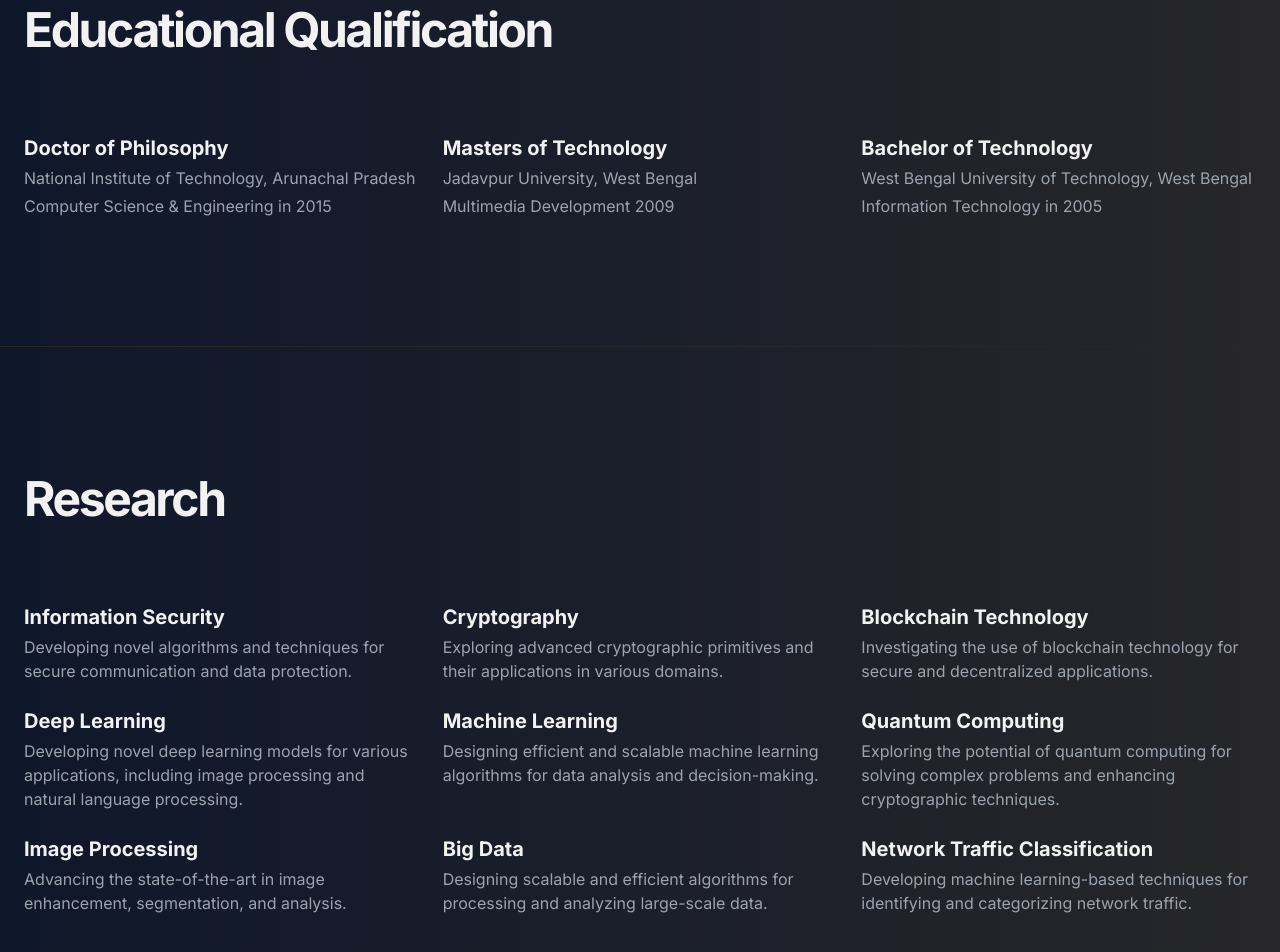
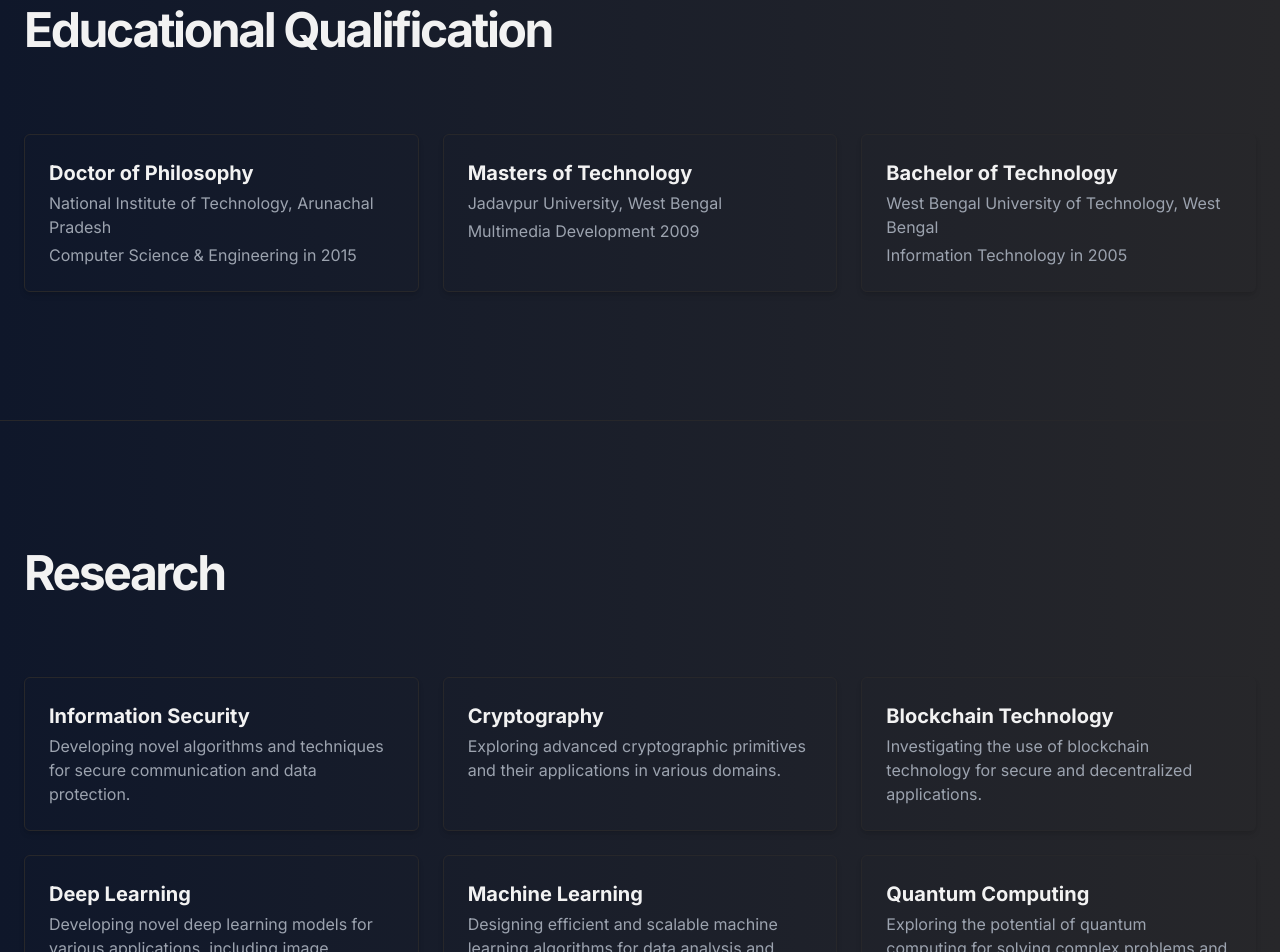
Before and after one commit to rsgoswami/rsgoswami.github.io, a Next.js app: page / in a window 1280 px wide. Shown: the part 980-1932 px from the top of the page. Built offline with nearby package versions, Linux system fonts and the light colour scheme.

Commit message:
card and css

```diff
--- a/src/app/globals.css
+++ b/src/app/globals.css
@@ -1,6 +1,15 @@
 @tailwind base;
   @tailwind components;
   @tailwind utilities;
+
+  @layer base {
+
+    .card {
+      @apply border backdrop:blur-md rounded-md hover:border-blue-500 shadow-md p-6 transition-all ease-in-out duration-300 cursor-pointer hover:scale-105
+    }
+
+  }
+
 
   @layer base {
     :root {
--- a/src/components/cv.jsx
+++ b/src/components/cv.jsx
@@ -13,7 +13,7 @@
   }
   return (
     (<div className="flex flex-col min-h-[100dvh]">
-      <header className="px-4 lg:px-6 h-14 flex items-center">
+      <header className="px-4 lg:px-6 h-14 flex items-center sticky top-0 shadow-lg z-40 backdrop-blur-md">
         <Link className="flex items-center justify-center" href="#">
         <svg xmlns="http://www.w3.org/2000/svg" fill="none" viewBox="0 0 24 24" strokeWidth={1.5} stroke="currentColor" className="w-6 h-6">
         <path strokeLinecap="round" strokeLinejoin="round" d="M17.25 6.75 22.5 12l-5.25 5.25m-10.5 0L1.5 12l5.25-5.25m7.5-3-4.5 16.5" />
@@ -56,7 +56,7 @@
               className="grid max-w-[1300px] mx-auto gap-4 px-4 sm:px-6 md:px-10 md:grid-cols-2 md:gap-16 line-clamp-6">
               <div className="  leading-loose">
                 <h1
-                  className="slide-top lg:leading-tighter mb-10 text-3xl font-bold tracking-tighter sm:text-4xl md:text-5xl xl:text-[3.4rem] 2xl:text-[3.75rem] bg-gradient-to-r from-rose-300 via-violet-600 to-violet-500 bg-clip-text text-transparent">
+                  className="slide-topx lg:leading-tighter mb-10 text-3xl font-bold tracking-tighter sm:text-4xl md:text-5xl xl:text-[3.4rem] 2xl:text-[3.75rem] bg-gradient-to-r from-rose-300 via-violet-600 to-violet-500 bg-clip-text text-transparent">
                   Dr. Rajat Subhra Goswami
                 </h1>
                 <div className="text-gray-500 dark:text-gray-400 mt-2">
@@ -66,7 +66,7 @@
                   <b className="">Research Areas:</b> Information Security, Cryptography, Blockchain Technology, Deep Learning, Machine
                   Learning, Quantum Computing, Image Processing, Big Data, Network Traffic Classification
 
-                <a className=" text-blue-500 opacity-35 hover:opacity-100" href="https://www.nitap.ac.in/department/faculty_profile?name=rajat&dept=1dbf504017" target="_"> Website </a>
+                <a className=" text-blue-500 hover:animate-none opacity-h35 hover:opacity-100 animate-pulse " href="https://www.nitap.ac.in/department/faculty_profile?name=rajat&dept=1dbf504017" target="_"> Website </a>
                 </div>
                 <div className="flex space-x-4 mt-20">
 
@@ -121,7 +121,7 @@
               </div>
               <Image
                 alt="Professor"
-                className=" slide-top mx-auto rounded-full aspect-video overflow-hidden  object-bottom sm:w-full lg:order-last lg:aspect-square animate-fade-in-up"
+                className=" slide-topx mx-auto rounded-full aspect-video overflow-hidden  object-bottom sm:w-full lg:order-last lg:aspect-square animate-fade-in-up"
                 height="750"
                 src="/logo.png"
                 width="750"
@@ -136,17 +136,17 @@
             <div className="space-y-20">
               <h2 className="text-3xl font-bold tracking-tighter sm:text-4xl md:text-5xl">Educational Qualification</h2>
               <div className="grid gap-6 md:grid-cols-2 lg:grid-cols-3 mt-40">
-                <div>
+                <div className="card">
                   <h3 className="text-xl font-bold">Doctor of Philosophy</h3>
                   <p className="text-gray-500 dark:text-gray-400 mt-1">National Institute of Technology, Arunachal Pradesh</p>
                   <p className="text-gray-500 dark:text-gray-400 mt-1">Computer Science & Engineering in 2015</p>
                 </div>
-                <div>
+                <div className="card">
                   <h3 className="text-xl font-bold">Masters of Technology</h3>
                   <p className="text-gray-500 dark:text-gray-400 mt-1">Jadavpur University, West Bengal</p>
                   <p className="text-gray-500 dark:text-gray-400 mt-1">Multimedia Development 2009</p>
                 </div>
-                <div>
+                <div className="card">
                   <h3 className="text-xl font-bold">Bachelor of Technology</h3>
                   <p className="text-gray-500 dark:text-gray-400 mt-1">West Bengal University of Technology, West Bengal</p>
                   <p className="text-gray-500 dark:text-gray-400 mt-1">Information Technology in 2005</p>
@@ -162,57 +162,57 @@
             <div className="space-y-20">
               <h2 className="text-3xl font-bold tracking-tighter sm:text-4xl md:text-5xl">Research</h2>
               <div className="grid gap-6 md:grid-cols-2 lg:grid-cols-3">
-                <div>
+                <div className="card">
                   <h3 className="text-xl font-bold">Information Security</h3>
                   <p className="text-gray-500 dark:text-gray-400 mt-1">
                     Developing novel algorithms and techniques for secure communication and data protection.
                   </p>
                 </div>
-                <div>
+                <div className="card">
                   <h3 className="text-xl font-bold">Cryptography</h3>
                   <p className="text-gray-500 dark:text-gray-400 mt-1">
                     Exploring advanced cryptographic primitives and their applications in various domains.
                   </p>
                 </div>
-                <div>
+                <div className="card">
                   <h3 className="text-xl font-bold">Blockchain Technology</h3>
                   <p className="text-gray-500 dark:text-gray-400 mt-1">
                     Investigating the use of blockchain technology for secure and decentralized applications.
                   </p>
                 </div>
-                <div>
+                <div className="card">
                   <h3 className="text-xl font-bold">Deep Learning</h3>
                   <p className="text-gray-500 dark:text-gray-400 mt-1">
                     Developing novel deep learning models for various applications, including image processing and
                     natural language processing.
                   </p>
                 </div>
-                <div>
+                <div className="card">
                   <h3 className="text-xl font-bold">Machine Learning</h3>
                   <p className="text-gray-500 dark:text-gray-400 mt-1">
                     Designing efficient and scalable machine learning algorithms for data analysis and decision-making.
                   </p>
                 </div>
-                <div>
+                <div className="card">
                   <h3 className="text-xl font-bold">Quantum Computing</h3>
                   <p className="text-gray-500 dark:text-gray-400 mt-1">
                     Exploring the potential of quantum computing for solving complex problems and enhancing
                     cryptographic techniques.
                   </p>
                 </div>
-                <div>
+                <div className="card">
                   <h3 className="text-xl font-bold">Image Processing</h3>
                   <p className="text-gray-500 dark:text-gray-400 mt-1">
                     Advancing the state-of-the-art in image enhancement, segmentation, and analysis.
                   </p>
                 </div>
-                <div>
+                <div className="card">
                   <h3 className="text-xl font-bold">Big Data</h3>
                   <p className="text-gray-500 dark:text-gray-400 mt-1">
                     Designing scalable and efficient algorithms for processing and analyzing large-scale data.
                   </p>
                 </div>
-                <div>
+                <div className="card">
                   <h3 className="text-xl font-bold">Network Traffic Classification</h3>
                   <p className="text-gray-500 dark:text-gray-400 mt-1">
                     Developing machine learning-based techniques for identifying and categorizing network traffic.
@@ -487,43 +487,43 @@
                     Graduate course, National Institute of Technology Arunachal Pradesh
                   </p>
                 </div> */}
-                <div>
+                <div className="card">
                   <h3 className="text-xl font-bold">Computer Graphics and Multimedia Theory</h3>
                   <p className="text-gray-500 dark:text-gray-400 mt-1">
                     Undergraduate course, National Institute of Technology Arunachal Pradesh
                   </p>
                 </div>
-                <div>
+                <div className="card">
                   <h3 className="text-xl font-bold">Formal Language & Automata Theory</h3>
                   <p className="text-gray-500 dark:text-gray-400 mt-1">
                     Undergraduate course, National Institute of Technology Arunachal Pradesh
                   </p>
                 </div>
-                <div>
+                <div className="card">
                   <h3 className="text-xl font-bold">Object-Oriented Programming</h3>
                   <p className="text-gray-500 dark:text-gray-400 mt-1">
                     Undergraduate course, National Institute of Technology Arunachal Pradesh
                   </p>
                 </div>
-                <div>
+                <div className="card">
                   <h3 className="text-xl font-bold">Visual Programming & Web Technology</h3>
                   <p className="text-gray-500 dark:text-gray-400 mt-1">
                     Undergraduate course, National Institute of Technology Arunachal Pradesh
                   </p>
                 </div>
-                <div>
+                <div className="card">
                   <h3 className="text-xl font-bold">Multimedia Technology</h3>
                   <p className="text-gray-500 dark:text-gray-400 mt-1">
                     Undergraduate course, National Institute of Technology Arunachal Pradesh
                   </p>
                 </div>
-                <div>
+                <div className="card">
                   <h3 className="text-xl font-bold">Internet Technology</h3>
                   <p className="text-gray-500 dark:text-gray-400 mt-1">
                     Undergraduate course, National Institute of Technology Arunachal Pradesh
                   </p>
                 </div>
-                <div>
+                <div className="card">
                   <h3 className="text-xl font-bold">Database Management System</h3>
                   <p className="text-gray-500 dark:text-gray-400 mt-1">
                     Undergraduate course, National Institute of Technology Arunachal Pradesh
```
